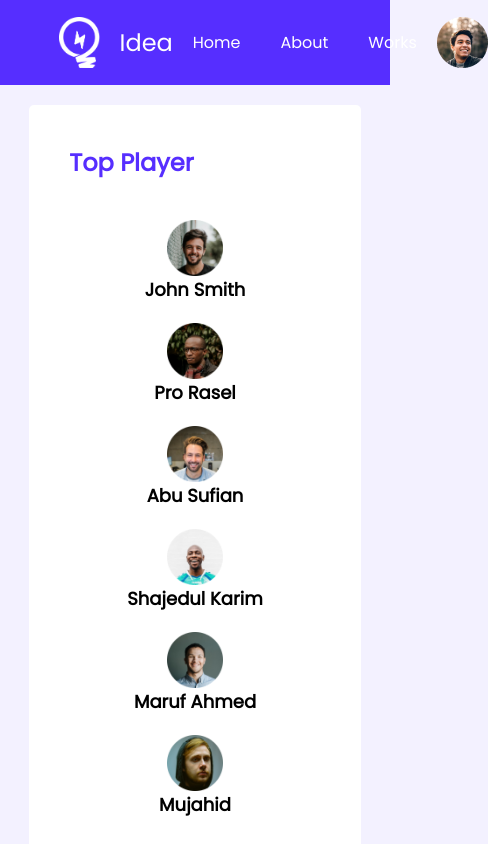
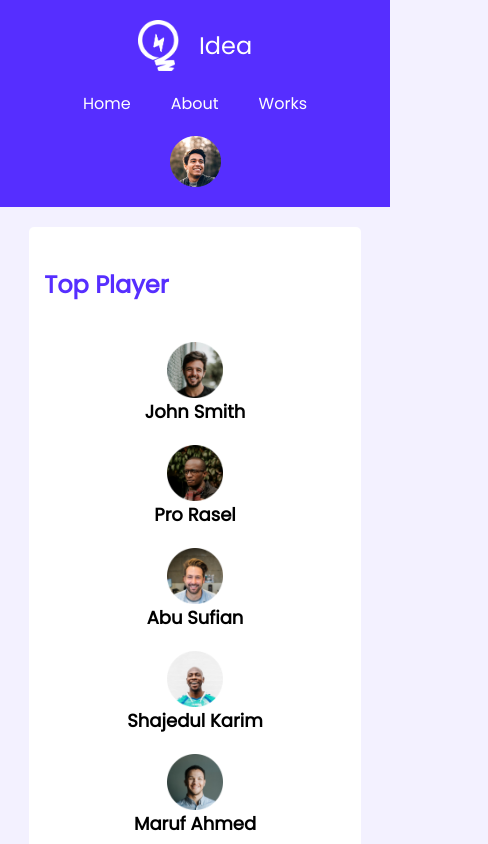
Before and after one commit to Programmer-Mehadi/leader-board, a plain HTML site: page index.html in a window 390 px wide. Shown: the top 844 px of the page, 488 px wide, since content can reach past the window. Drawn offline with Linux system fonts and the light colour scheme.

Commit message:
width solve

```diff
--- a/style/style.css
+++ b/style/style.css
@@ -209,8 +209,22 @@ main {
 /* Lates course section end */
 /* Media query form small device */
 @media screen and (max-width: 688px) {
+  .header-container {
+    padding: 20px;
+    flex-direction: column;
+    justify-content: center;
+    align-items: center;
+  }
+  .navbar {
+    flex-direction: column;
+    justify-content: center;
+    align-items: center;
+  }
   main {
     width: 85%;
+  }
+  .container {
+    padding: 40px 15px;
   }
   .players,
   .courses {
```
